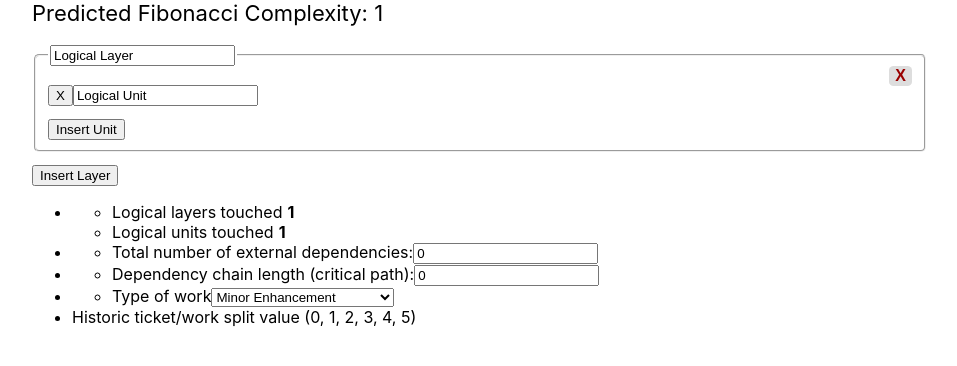
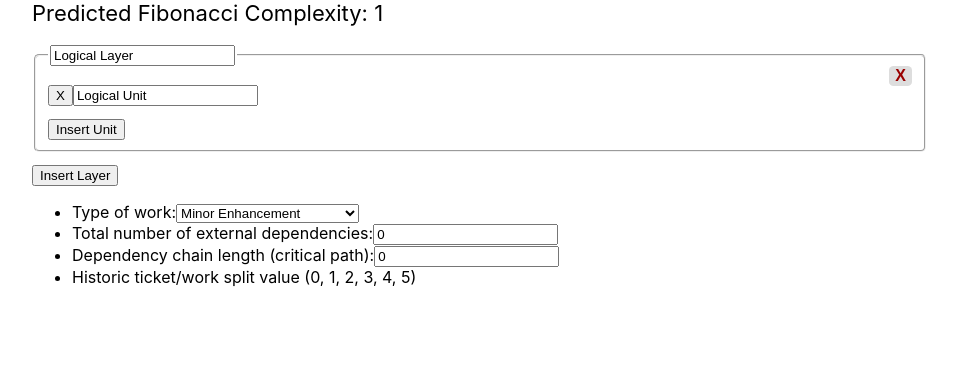
Before and after one commit to cmstead/story-sizer, a React (Create React App) app: page / in a window 1280 px wide. Shown: the top 366 px of the page, without its empty margins (160-1117 px from the left). Built offline with nearby package versions, Linux system fonts and the light colour scheme.

Commit message:
Moved things around a bit

```diff
--- a/src/App.js
+++ b/src/App.js
@@ -1,4 +1,3 @@
-import FunctionalLayers from './Components/FunctionalLayers/index.tsx'
 import ExternalDependencies from './Components/ExternalDependencies/index.tsx'
 import './App.css';
 import { Provider } from 'react-redux';
@@ -15,12 +14,10 @@ function App() {
         <LOEPredictor></LOEPredictor>
         <FunctionalUnits></FunctionalUnits>
         <ul>
-          <li><FunctionalLayers></FunctionalLayers></li>
-          <li><ExternalDependencies></ExternalDependencies></li>
+          <WorkDescription></WorkDescription>
 
-          <li><CriticalPathDepth></CriticalPathDepth></li>
-          <li><WorkDescription></WorkDescription></li>
-          {/* <li>Describe the work: (routine updates (.5), minor enhancement (1), new development (1.5), legacy (2), in discovery (3), experimental (5))</li> */}
+          <ExternalDependencies></ExternalDependencies>
+          <CriticalPathDepth></CriticalPathDepth>
           <li>Historic ticket/work split value (0, 1, 2, 3, 4, 5)</li>
         </ul>
       </div>
--- a/src/Components/CriticalPathDepth/index.tsx
+++ b/src/Components/CriticalPathDepth/index.tsx
@@ -15,7 +15,6 @@ export default function CriticalPathDepth() {
     })
 
     return (
-        <ul>
             <li>
                 Dependency chain length (critical path):
                 <input
@@ -24,6 +23,5 @@ export default function CriticalPathDepth() {
                     min={0}
                     onChange={updateCriticalPathDepth}></input>
             </li>
-        </ul>
     )
 }
--- a/src/Components/ExternalDependencies/index.tsx
+++ b/src/Components/ExternalDependencies/index.tsx
@@ -15,7 +15,6 @@ export default function ExternalDependencies() {
     })
 
     return (
-        <ul>
         <li>
             <label>Total number of external dependencies:</label>
             <input
@@ -24,6 +23,5 @@ export default function ExternalDependencies() {
                 min={0}
                 onChange={dispatchCountUpdate}></input>
         </li>
-        </ul>
     )
 }
--- a/src/Components/FunctionalLayers/index.tsx
+++ /dev/null
@@ -1,22 +0,0 @@
-import React, { ReactElement } from "react"
-import { useSelector } from "react-redux"
-import { horizontalCountSelector, verticalCountSelector } from "./functionalLayerCountSelectors.ts"
-
-export default function FunctionalLayers(): ReactElement {
-
-    const verticalCount = useSelector(verticalCountSelector)
-    const horizontalCount = useSelector(horizontalCountSelector)
-
-    return (
-        <ul>
-            <li>
-                Logical layers touched
-                <span className="count-display">{verticalCount}</span>
-            </li>
-            <li>
-                Logical units touched
-                <span className="count-display">{horizontalCount}</span>
-            </li>
-        </ul>
-    )
-}
--- a/src/Components/LOEPredictor/index.tsx
+++ b/src/Components/LOEPredictor/index.tsx
@@ -1,6 +1,6 @@
 import React from "react";
 import { useSelector } from "react-redux";
-import { horizontalCountSelector, verticalCountSelector } from "../FunctionalLayers/functionalLayerCountSelectors.ts";
+import { horizontalCountSelector, verticalCountSelector } from "../FunctionalUnits/functionalLayerCountSelectors.ts";
 import { dependencyCountSelector } from "../ExternalDependencies/externalDependencyCountSelector.ts";
 import { workDescriptionSelector } from "../WorkDescription/workDescriptionSelector.ts";
 import { estimateLOE } from "./loePredictor.ts";
--- a/src/Components/WorkDescription/index.tsx
+++ b/src/Components/WorkDescription/index.tsx
@@ -18,9 +18,8 @@ export function WorkDescription() {
     }
 
     return (
-        <ul>
         <li>
-                <label>Type of work</label>
+            <label>Type of work:</label>
             <select
                 value={workDescriptionValue}
                 onChange={update}>
@@ -33,6 +32,5 @@ export function WorkDescription() {
             </select>
 
         </li>
-        </ul>
     )
 }
```
Also changed, not shown: src/Components/FunctionalUnits/functionalLayerCountSelectors.ts (renamed from src/Components/FunctionalLayers/functionalLayerCountSelectors.ts). Lines whose indentation alone changed are shown as unchanged.
